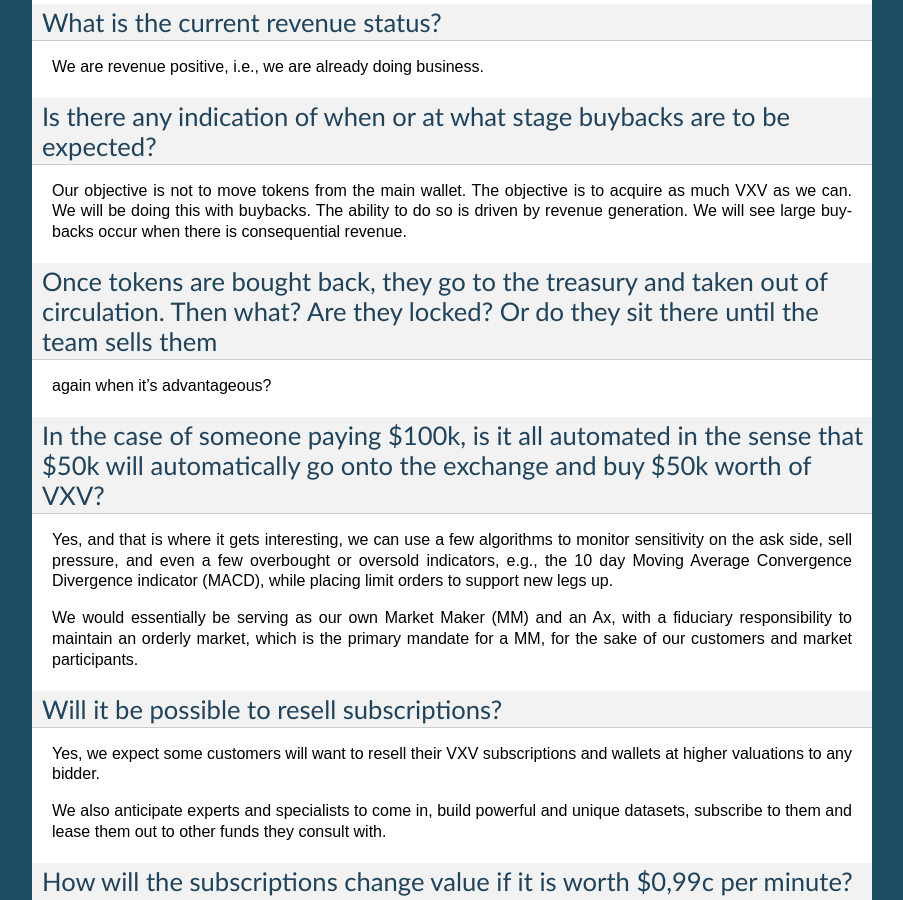
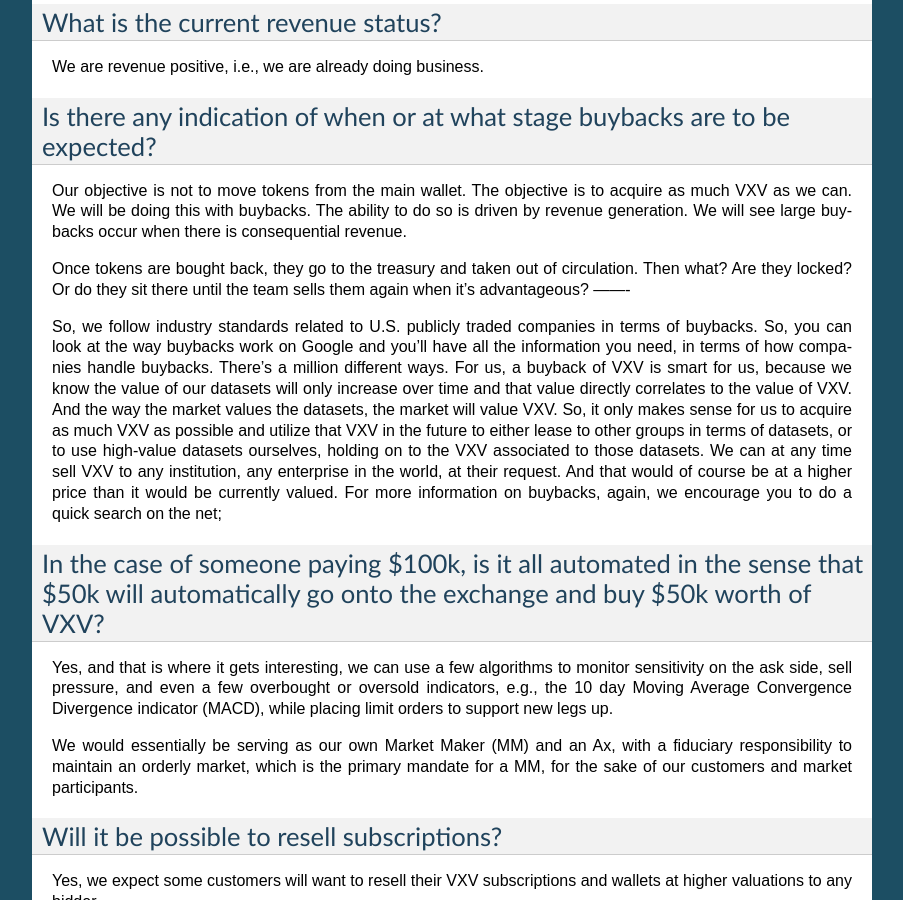
Before and after one commit to vxvfaq/vxvfaq, a Sphinx documentation site: the page built from docs/financials.rst, in a window 1280 px wide and 900 px high, scrolled down 2212 px. Shown: the whole window, without its empty margins (198-1101 px from the left). Built offline with Sphinx 7.4.7, drawn with Linux system fonts in a browser that asks for light colours; some of the changed text lies outside the part shown.

Commit message:
Update financials.rst

```diff
--- a/docs/financials.rst
+++ b/docs/financials.rst
@@ -74,11 +74,10 @@
 Our objective is not to move tokens from the main wallet. The objective is to acquire as much VXV as we can. We will be doing this with buybacks. The ability to do so is driven by revenue generation. We will see large buybacks occur when there is consequential revenue.
 
 Once tokens are bought back, they go to the treasury and taken out of circulation. Then what? Are they locked? Or do they sit there until the team sells them
+again when it’s advantageous?
 -------
-again when it’s advantageous?
 
-
-
+So, we follow industry standards related to U.S. publicly traded companies in terms of buybacks. So, you can look at the way buybacks work on Google and you’ll have all the information you need, in terms of how companies handle buybacks. There’s a million different ways. For us, a buyback of VXV is smart for us, because we know the value of our datasets will only increase over time and that value directly correlates to the value of VXV. And the way the market values the datasets, the market will value VXV. So, it only makes sense for us to acquire as much VXV as possible and utilize that VXV in the future to either lease to other groups in terms of datasets, or to use high-value datasets ourselves, holding on to the VXV associated to those datasets. We can at any time sell VXV to any institution, any enterprise in the world, at their request. And that would of course be at a higher price than it would be currently valued. For more information on buybacks, again, we encourage you to do a quick search on the net;
 
 In the case of someone paying $100k, is it all automated in the sense that $50k will automatically go onto the exchange and buy $50k worth of VXV?
 -------
```
